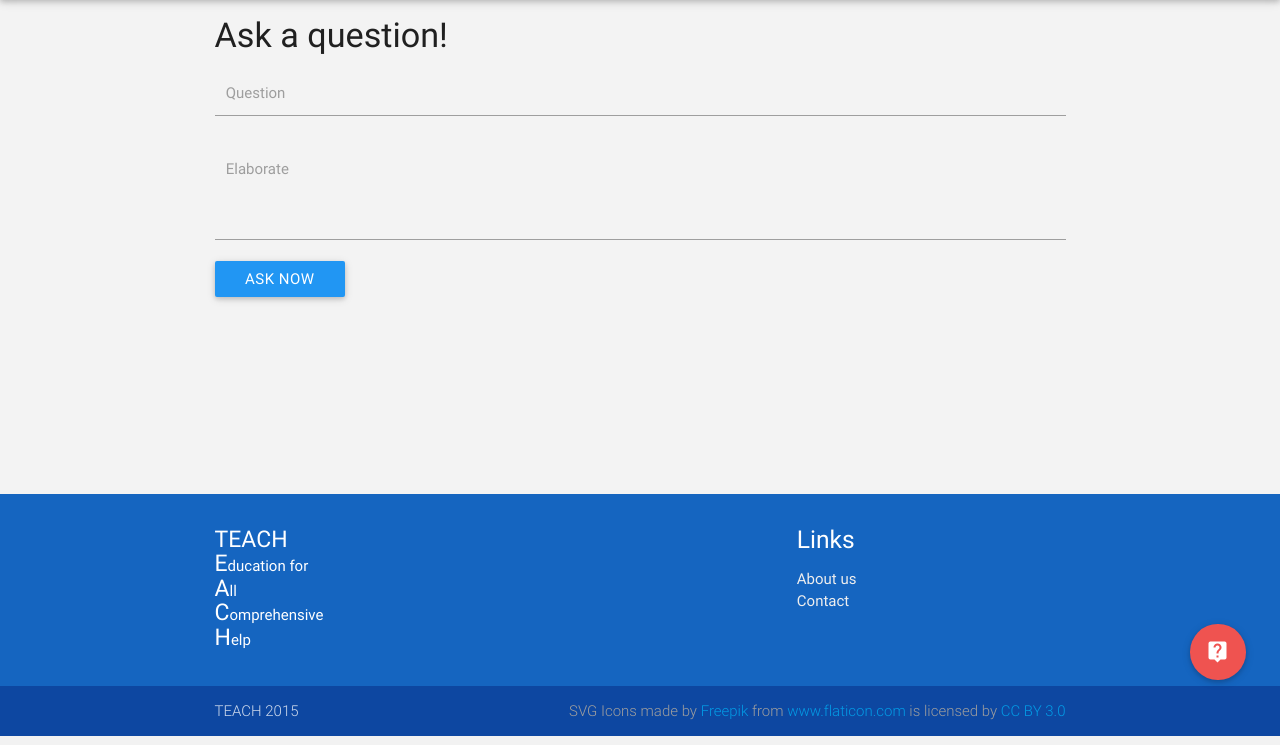
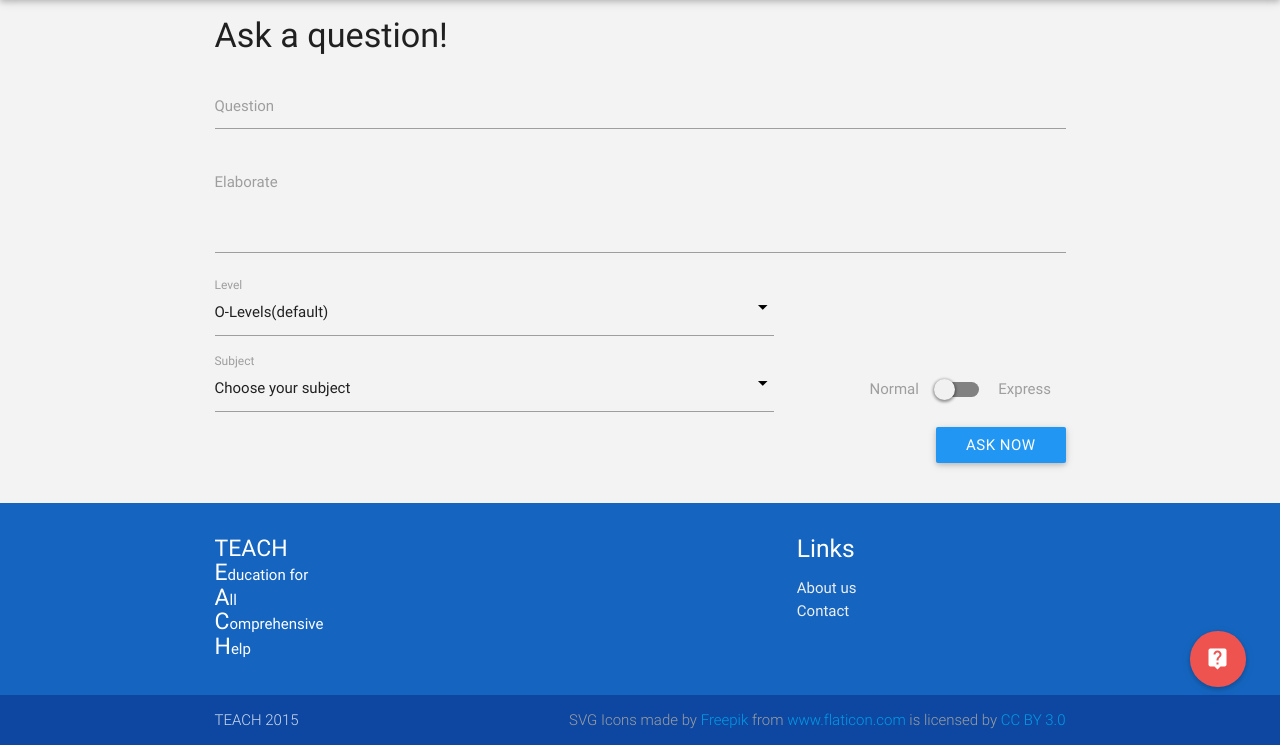
Before and after one commit to yichenshen/TEACH, a PHP site: page /pages/question/create.php in a window 1280 px wide. Shown: the part 64-809 px from the top of the page. Run offline with PHP 8.4, Linux system fonts and the light colour scheme.

Commit message:
Add levels and subjects for create question
Signed-off-by: Shen Yichen <2007.yichen@gmail.com>

```diff
--- a/source/layouts/question/create.layout.php
+++ b/source/layouts/question/create.layout.php
@@ -2,17 +2,58 @@
 	<h4>Ask a question!</h4>
 
 	<form action="/pages/account/dashboard.php">
-	    <!--Username-->
-		<div class="input-field">
+	<div class="row">
+
+		<div class="input-field col s12">
 	        <input id="title" type="text" class="validate" length="150" maxlength="150">
 	        <label for="title">Question</label>
 		</div>
 
-	    <div class="input-field">
+	    <div class="input-field col s12">
 	        <textarea id="content" class="materialize-textarea" length="2000" maxlength="2000"></textarea>
 	        <label for="content">Elaborate</label>
 	    </div>
 
-	    <button type="submit" class="btn blue waves-effect waves-light">Ask now</button>
+
+	    <div class="input-field col s12 m8">
+	    	<select>
+	    		<?php foreach ($levels as $level){
+	    			if($level["id"] == $defaultLevel){
+		    	      	echo '<option value="'.$level["id"].'" selected >'.$level["name"].'(default)</option>';
+	    			}else{
+	    				echo '<option value="'.$level["id"].'">'.$level["name"].'</option>';
+	    			}
+				};?>
+    	    </select>
+	    	<label>Level</label>
+	    </div>
+
+	    <div class="input-field col s12 m6 l8">
+	    	<select>
+    	      <option value="" disabled selected>Choose your subject</option>
+    	      <?php foreach ($subjects as $subject){
+    	      	echo '<option value="'.$subject.'">'.$subject.'</option>';
+    	      };?>
+    	    </select>
+    	    <label>Subject</label>
+	    </div>
+
+
+	    <div class="input-field col s12 m5 offset-m1 l3 offset-l1 section">
+		    <div class="switch">
+		        <label>
+					Normal
+					<input type="checkbox">
+					<span class="lever"></span>
+					Express
+		        </label>
+			</div>
+	    </div>
+
+
+	    <div class="col s12">
+		    <button type="submit" class="right btn blue waves-effect waves-light">Ask now</button>
+	    </div>
+	</div>
 	</form>
 </div>
--- a/source/layouts/shared/main.layout.php
+++ b/source/layouts/shared/main.layout.php
@@ -73,6 +73,7 @@
     <script type="text/javascript">
       $( document ).ready(function(){
         $(".button-collapse").sideNav();
+        $('select').material_select();
       });
     </script>
   </body>
--- a/source/layouts/shared/sidenav.layout.php
+++ b/source/layouts/shared/sidenav.layout.php
@@ -32,6 +32,13 @@
 	    	</a>
 	    </li>
 
+	    <li>
+	    	<a href="/pages/question/create.php">
+				<i class="left mdi-communication-live-help"></i>
+				Ask
+	    	</a>
+	    </li>
+
 	    <div class="divider"></div>
 
     	<li>
--- /dev/null
+++ b/source/models/level.model.php
@@ -0,0 +1,16 @@
+<?php
+	class Level
+	{
+		//Dummy data
+		static $levels = array(array("id" => 1,
+									"name" => "Primary"),
+							  array("id" => 2,
+							  		"name" => "O-Levels"),
+							  array("id" => 3,
+							  		"name" => "A-Levels"));
+
+		public static function all(){
+			return self::$levels;
+		}
+	}
+?>
--- /dev/null
+++ b/source/models/subject.model.php
@@ -0,0 +1,15 @@
+<?php
+	class Subject
+	{
+		//Dummy data
+		static $subjects = array(1 => "Math",
+								 2 => "Physics",
+								 3 => "Biology",
+								 4 => "Chemistry");
+
+		public static function all(){
+			return self::$subjects;
+		}
+
+	}
+?>
--- a/source/pages/question/create.php
+++ b/source/pages/question/create.php
@@ -4,6 +4,13 @@
 
 	$loggedInUser = "User";
 
+	require $_SERVER['DOCUMENT_ROOT']."/models/subject.model.php";
+	$subjects = Subject::all();
+
+	require $_SERVER['DOCUMENT_ROOT']."/models/level.model.php";
+	$levels = Level::all();
+	$defaultLevel = 2;
+
 	$mainContent = $_SERVER['DOCUMENT_ROOT']."/layouts/question/create.layout.php";
 	require($_SERVER['DOCUMENT_ROOT']."/layouts/shared/main.layout.php");
 ?>
--- a/source/resources/css/main.css
+++ b/source/resources/css/main.css
@@ -28,7 +28,7 @@ main {
 
 @media only screen and (min-width : 993px) {
 	.bottom-right-btn{
-		bottom: 57px;
+		bottom: 50px;
 		right: 35px;
 	}
 }
@@ -52,3 +52,7 @@ main {
 nav .nav-wrapper i.large{
 	font-size: 6rem;
 }
+
+.dropdown-content{
+	z-index: 2;
+}
```
